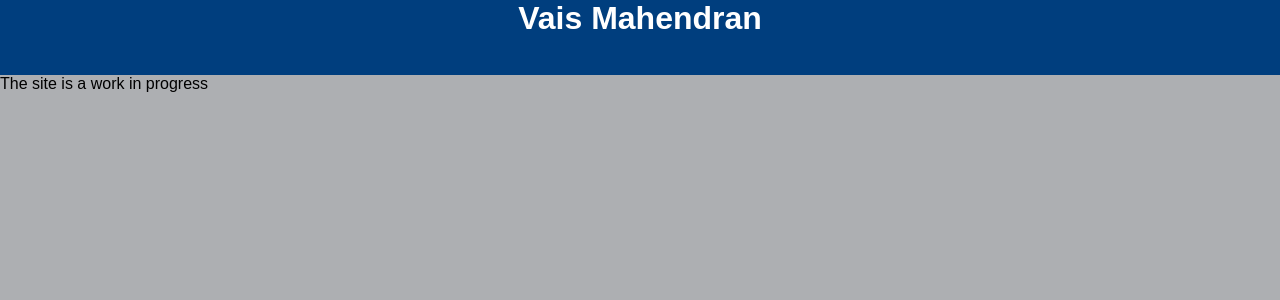
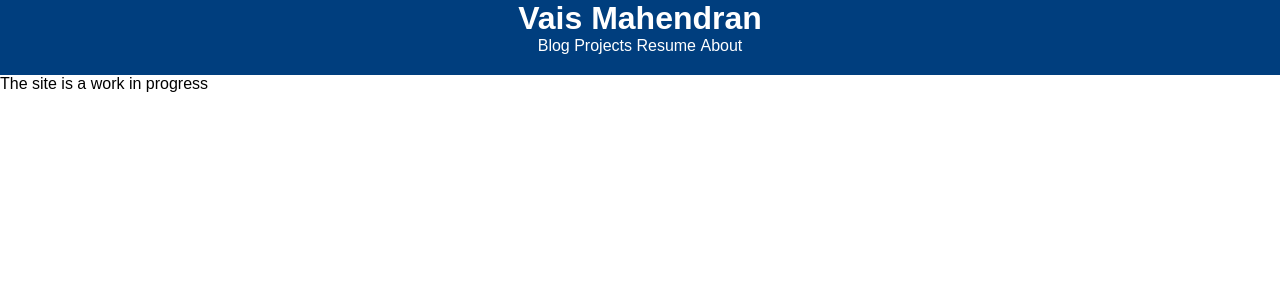
Before and after one commit to mvice/mvice, a Jekyll site: the page built from index.html, in a window 1280 px wide. Shown: the top 300 px of the page. Built offline with Jekyll 4.4.1, drawn with Linux system fonts in a browser that asks for light colours; Markdown is read by kramdown in place of the engine named in the settings.

Commit message:
Updated stylesheet.css

```diff
--- a/_layouts/default.html
+++ b/_layouts/default.html
@@ -4,11 +4,23 @@
         <title>MVice</title>
         <link rel="stylesheet" type="text/css" href="{{site.baseurl}}/css/stylesheet.css">
     </head>
+
     <body>
+
     	<header>
     		<h1>Vais Mahendran</h1>
+    		<nav>
+    			<ul>
+    				<li><a href="">Blog</a></li>
+    				<li><a href="">Projects</a></li>
+    				<li><a href="">Resume</a></li>
+    				<li><a href="">About</a></li>
+    			</ul>
+    		</nav>
     	</header>
+
     	{{content}}
+
     </body>
 
 </html
--- a/css/stylesheet.css
+++ b/css/stylesheet.css
@@ -4,7 +4,7 @@ html, body {
 	font-family: sans-serif;
 }
 body {
-	background-color: #adafb2;
+	background-color: #ffffff;
 }
 header {
 	color: #ffffff;
@@ -20,3 +20,25 @@ header h1 {
 	margin: 0;
 	padding: 0;
 }
+/*--- Navigation ---*/
+nav ul {
+	padding: 0;
+	margin: 0;
+}
+nav li {
+	padding: 0;
+	margin: 0;
+	list-style: none;
+	display: inline;
+	color: #ffffff;
+}
+
+nav li a:visited {
+	text-decoration: none;
+	color:white;
+}
+
+nav li a:link {
+	color: white;
+	text-decoration: none;
+}
```
